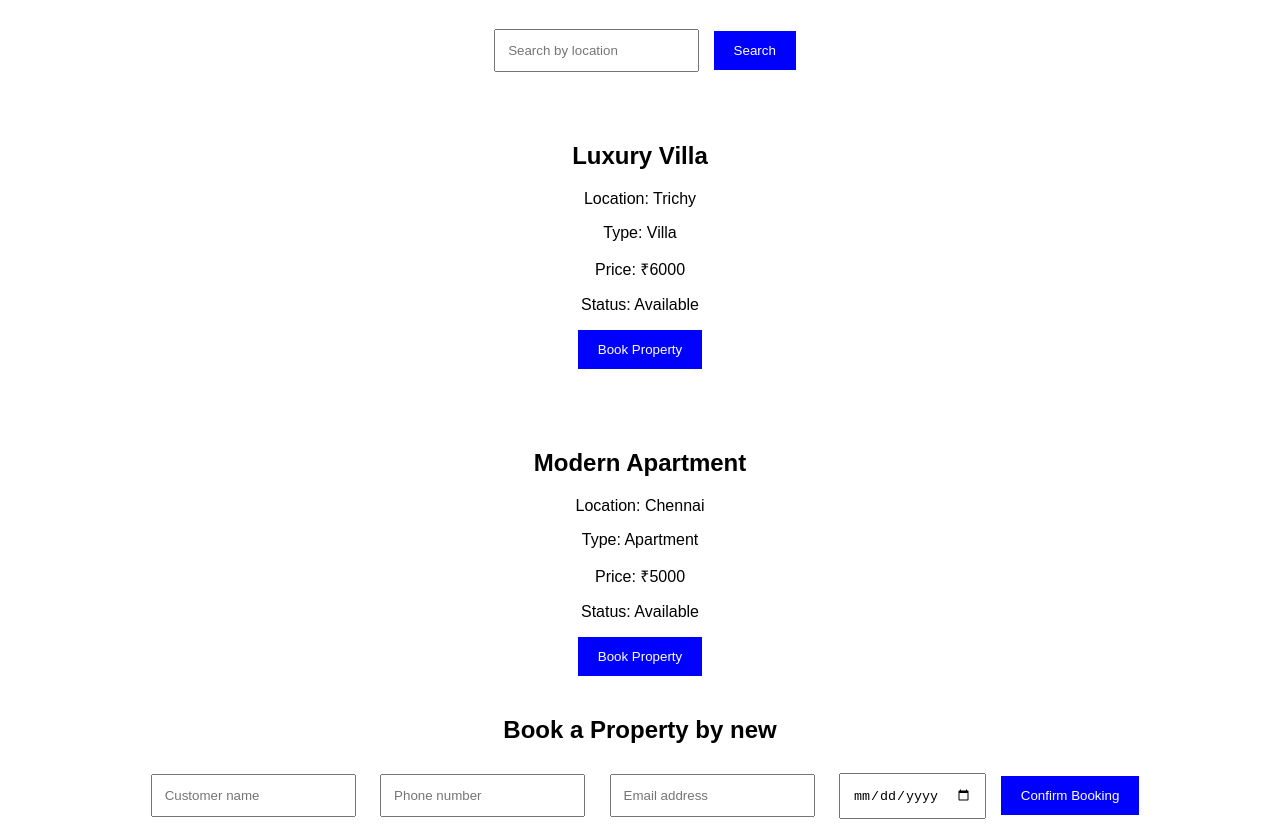
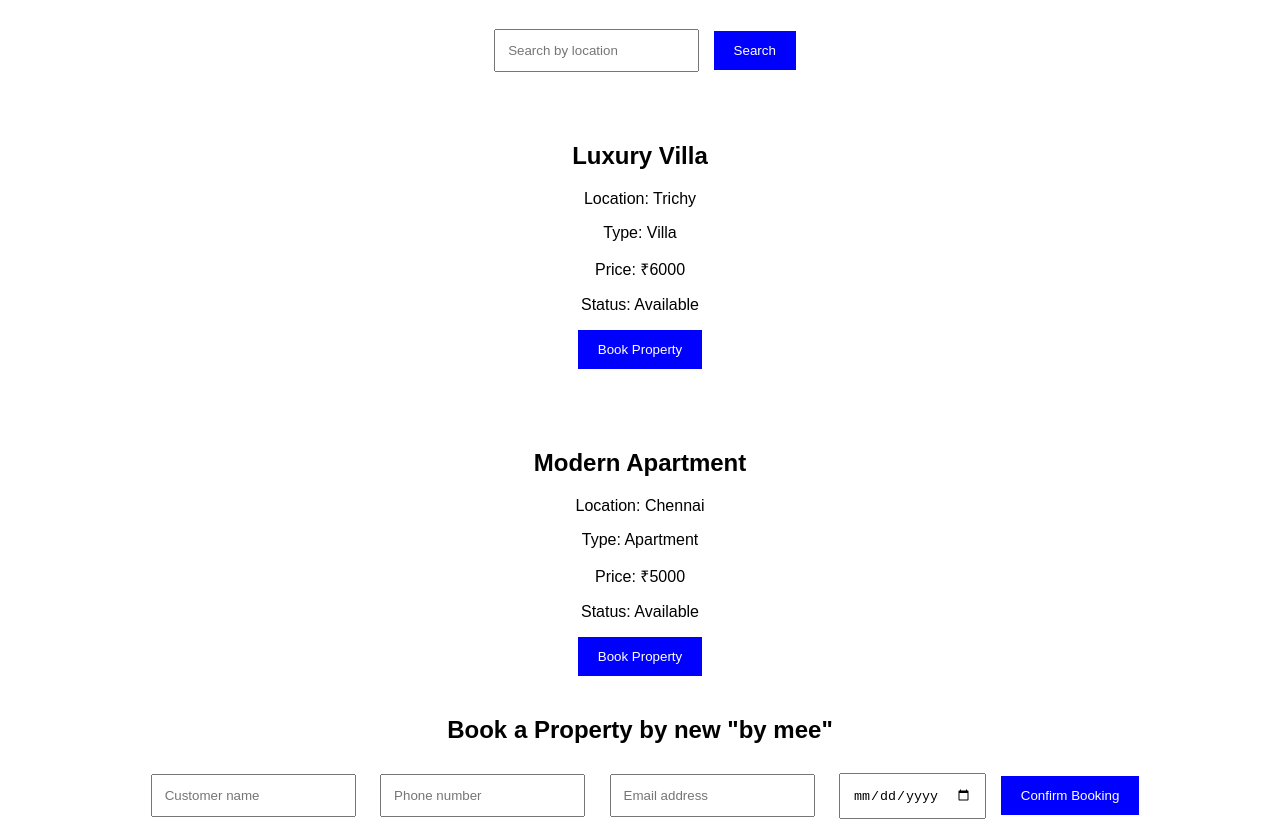
Before and after one commit to JAGANVISHAL/senchola_realestate, a plain HTML site: page frontend/index.html in a window 1280 px wide. Shown: the part 101-938 px from the top of the page. Drawn offline with Linux system fonts and the light colour scheme.

Commit message:
Update index.html

```diff
--- a/frontend/index.html
+++ b/frontend/index.html
@@ -14,7 +14,7 @@
 
     <div id="properties"></div>
 
-    <h2>Book a Property by new</h2>
+    <h2>Book a Property by new "by mee"</h2>
     <form id="bookingForm">
         <input type="text" id="name" placeholder="Customer name" required>
         <input type="tel" id="phone" placeholder="Phone number" required>
```
